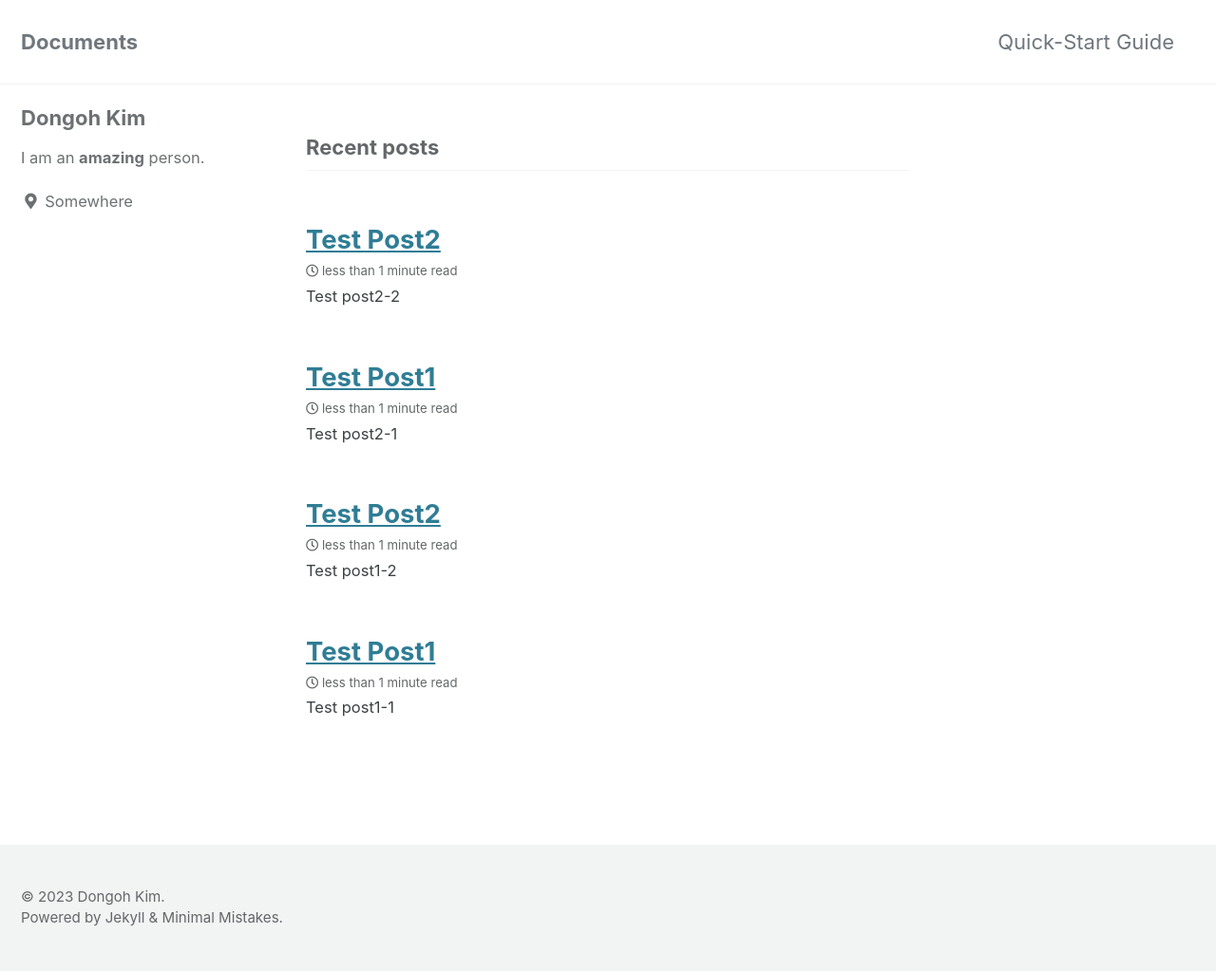
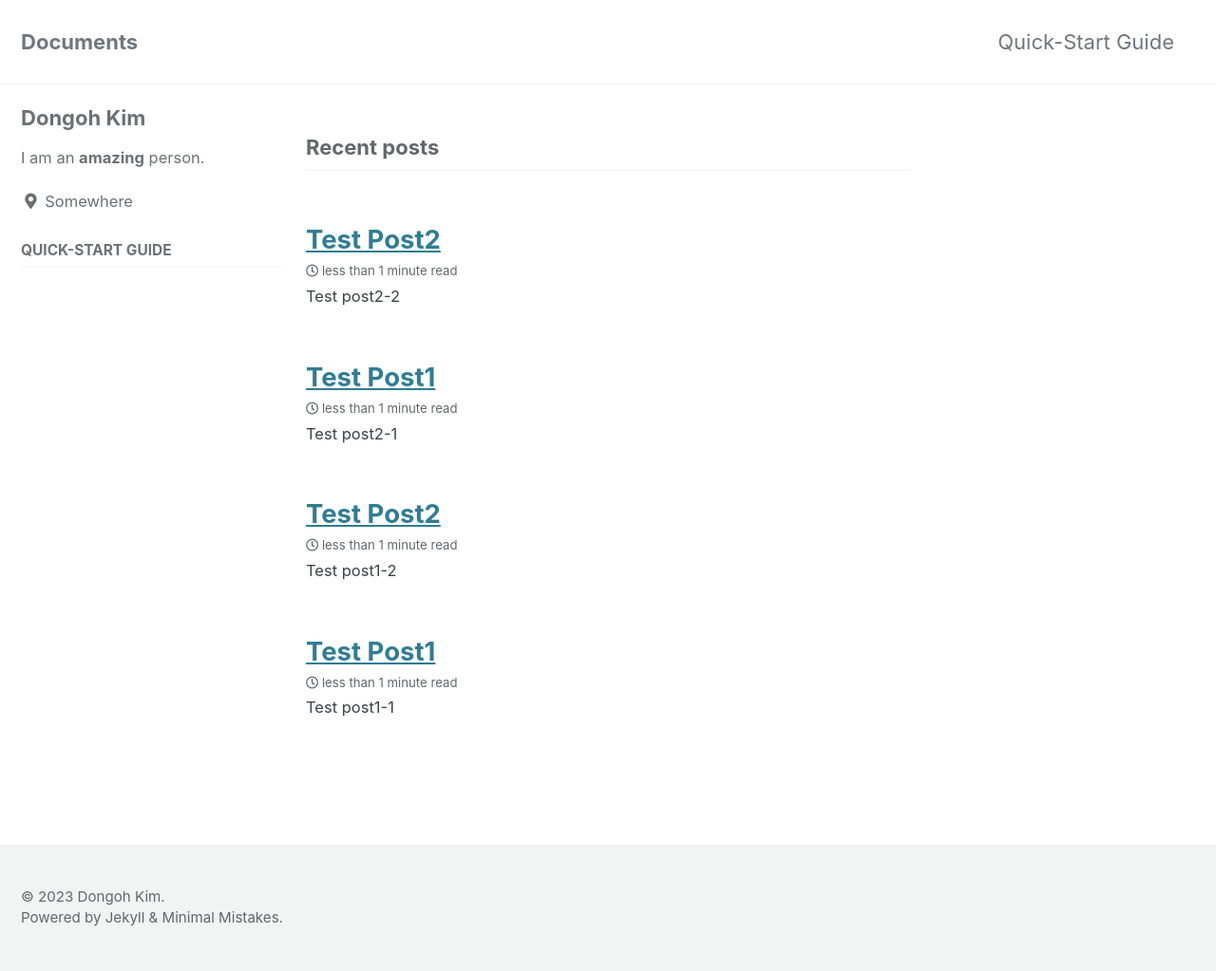
Before and after one commit to kim-dongoh/tmp, a Jekyll site: the page built from index.html, in a window 1280 px wide. Shown: the whole page at 95% size. Built offline with Jekyll 4.4.1, drawn with Linux system fonts in a browser that asks for light colours; cached includes are drawn as plain includes; the list of posts is cut into pages by our own code.

Commit message:
사이드바 Init

```diff
--- a/_config.yml
+++ b/_config.yml
@@ -293,4 +293,4 @@ defaults:                   # 페이지의 머리말에 선언하지 않아도
       related: true         # 관련 포스트 추천 활성화
       toc: true             # 현재 페이지의 목차 활성화
       sidebar:              # 블로그 목차 보기(Custom)
-        nav: main-sidebar     # /_data/navigation.yml에 main-sidebar의 내용을 정의(Custom)
+        nav: main     # /_data/navigation.yml에 main의 내용을 정의(Custom)
--- a/index.html
+++ b/index.html
@@ -1,4 +1,6 @@
 ---
 layout: home
 author_profile: true
+sidebar:
+  nav: "main"
 ---
```
